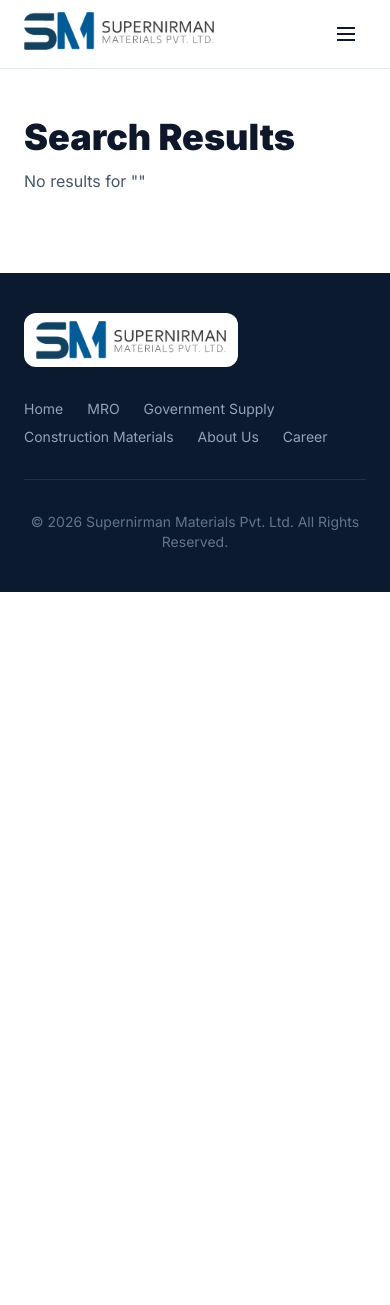
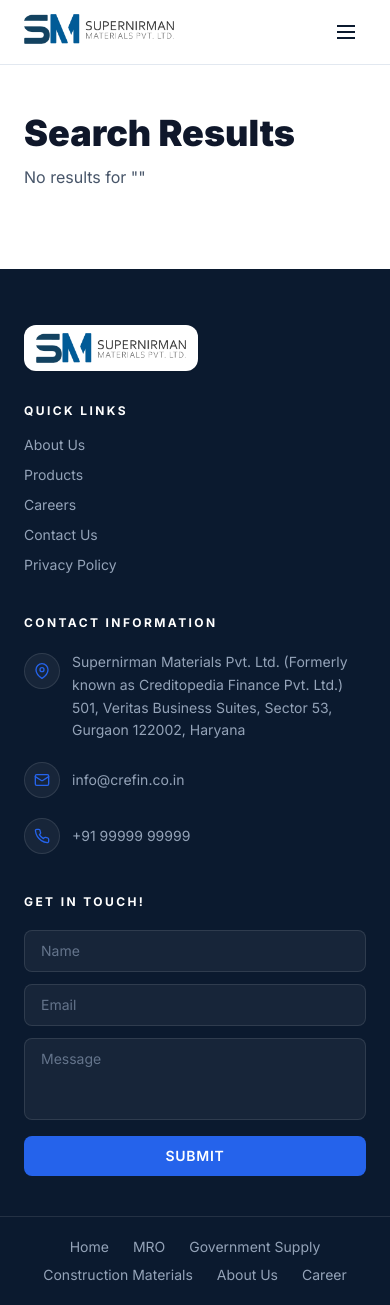
Before and after one commit to productincubr/supernirman, a React (Vite) app: page /search in a window 390 px wide. Before the commit the page ends 844 px from the top, so only its background shows below. Built offline with nearby package versions, Linux system fonts and the light colour scheme.

Commit message:
Improve responsive layout and add gitignore

```diff
--- a/src/components/Footer.jsx
+++ b/src/components/Footer.jsx
@@ -1,25 +1,161 @@
+import { useState } from 'react';
 import { Link } from 'react-router-dom';
 import SMPLLogo from './Logo.jsx';
 
-const links = [
+const quickLinks = [
+  ['/about', 'About Us'],
+  ['/mro', 'Products'],
+  ['/career', 'Careers'],
+  ['/contact', 'Contact Us'],
+  ['/privacy', 'Privacy Policy'],
+];
+
+const navLinks = [
   ['/', 'Home'],
   ['/mro', 'MRO'],
   ['/government-supply', 'Government Supply'],
   ['/construction-materials', 'Construction Materials'],
   ['/about', 'About Us'],
   ['/career', 'Career'],
-  // ['/contact', 'Contact Us'],
 ];
 
 export default function SiteFooter() {
+  const [form, setForm] = useState({ name: '', email: '', message: '' });
+  const [submitted, setSubmitted] = useState(false);
+
+  const handleChange = (e) =>
+    setForm((prev) => ({ ...prev, [e.target.name]: e.target.value }));
+
+  const handleSubmit = (e) => {
+    e.preventDefault();
+    console.log('Form submitted:', form);
+    setSubmitted(true);
+    setTimeout(() => setSubmitted(false), 3000);
+    setForm({ name: '', email: '', message: '' });
+  };
+
   return (
     <footer className="bg-navy-900 text-slate-300">
-      <div className="mx-auto max-w-7xl px-6 py-10">
-        {/* Top row: Logo + Nav */}
-        <div className="flex flex-col items-start gap-8 md:flex-row md:items-center md:justify-between">
-          <SMPLLogo variant="light" />
-          <nav className="flex flex-wrap gap-x-6 gap-y-2">
-            {links.map(([path, label]) => (
+      {/* Main footer grid */}
+      <div className="mx-auto max-w-7xl px-6 pb-10 pt-14">
+        <div className="grid gap-10 md:grid-cols-2 lg:grid-cols-[1.2fr_1.5fr_1.3fr]">
+
+          {/* Column 1 — Logo + Quick Links */}
+          <div>
+            <SMPLLogo variant="light" />
+            <h4 className="mb-4 mt-8 text-xs font-bold uppercase tracking-[0.2em] text-white">
+              Quick Links
+            </h4>
+            <nav className="flex flex-col gap-2.5">
+              {quickLinks.map(([path, label]) => (
+                <Link
+                  key={path}
+                  to={path}
+                  className="w-fit text-sm text-slate-400 transition-colors hover:text-brand"
+                >
+                  {label}
+                </Link>
+              ))}
+            </nav>
+          </div>
+
+          {/* Column 2 — Contact Information */}
+          <div>
+            <h4 className="mb-5 text-xs font-bold uppercase tracking-[0.2em] text-white">
+              Contact Information
+            </h4>
+
+            <div className="flex gap-3">
+              <div className="mt-0.5 flex h-9 w-9 shrink-0 items-center justify-center rounded-full border border-white/10 bg-white/5">
+                <svg className="h-4 w-4 text-brand" fill="none" stroke="currentColor" strokeWidth="2" strokeLinecap="round" strokeLinejoin="round" viewBox="0 0 24 24">
+                  <path d="M21 10c0 7-9 13-9 13s-9-6-9-13a9 9 0 0 1 18 0z" />
+                  <circle cx="12" cy="10" r="3" />
+                </svg>
+              </div>
+              <p className="text-sm leading-relaxed text-slate-400">
+                Supernirman Materials Pvt. Ltd. (Formerly known as Creditopedia Finance Pvt. Ltd.)
+                501, Veritas Business Suites, Sector 53, Gurgaon 122002, Haryana
+              </p>
+            </div>
+
+            <div className="mt-5 flex items-center gap-3">
+              <div className="flex h-9 w-9 shrink-0 items-center justify-center rounded-full border border-white/10 bg-white/5">
+                <svg className="h-4 w-4 text-brand" fill="none" stroke="currentColor" strokeWidth="2" strokeLinecap="round" strokeLinejoin="round" viewBox="0 0 24 24">
+                  <rect x="2" y="4" width="20" height="16" rx="2" />
+                  <path d="m22 7-8.97 5.7a1.94 1.94 0 0 1-2.06 0L2 7" />
+                </svg>
+              </div>
+              <a href="mailto:info@crefin.co.in" className="text-sm text-slate-400 transition-colors hover:text-brand">
+                info@crefin.co.in
+              </a>
+            </div>
+
+            <div className="mt-5 flex items-center gap-3">
+              <div className="flex h-9 w-9 shrink-0 items-center justify-center rounded-full border border-white/10 bg-white/5">
+                <svg className="h-4 w-4 text-brand" fill="none" stroke="currentColor" strokeWidth="2" strokeLinecap="round" strokeLinejoin="round" viewBox="0 0 24 24">
+                  <path d="M22 16.92v3a2 2 0 0 1-2.18 2 19.79 19.79 0 0 1-8.63-3.07 19.5 19.5 0 0 1-6-6 19.79 19.79 0 0 1-3.07-8.67A2 2 0 0 1 4.11 2h3a2 2 0 0 1 2 1.72c.127.96.361 1.903.7 2.81a2 2 0 0 1-.45 2.11L8.09 9.91a16 16 0 0 0 6 6l1.27-1.27a2 2 0 0 1 2.11-.45c.907.339 1.85.573 2.81.7A2 2 0 0 1 22 16.92z" />
+                </svg>
+              </div>
+              <a href="tel:+919999999999" className="text-sm text-slate-400 transition-colors hover:text-brand">
+                +91 99999 99999
+              </a>
+            </div>
+          </div>
+
+          {/* Column 3 — Get in Touch form */}
+          <div>
+            <h4 className="mb-5 text-xs font-bold uppercase tracking-[0.2em] text-white">
+              Get in Touch!
+            </h4>
+
+            {submitted ? (
+              <div className="flex items-center gap-2 rounded-xl border border-green-500/20 bg-green-500/10 px-4 py-3 text-sm text-green-400">
+                <svg className="h-5 w-5 shrink-0" fill="none" stroke="currentColor" strokeWidth="2" viewBox="0 0 24 24"><circle cx="12" cy="12" r="10"/><path d="m9 12 2 2 4-4"/></svg>
+                Message sent successfully!
+              </div>
+            ) : (
+              <div className="flex flex-col gap-3">
+                <input
+                  type="text"
+                  name="name"
+                  placeholder="Name"
+                  value={form.name}
+                  onChange={handleChange}
+                  className="rounded-lg border border-white/10 bg-white/5 px-4 py-2.5 text-sm text-white placeholder-slate-500 outline-none transition-colors focus:border-brand focus:ring-1 focus:ring-brand"
+                />
+                <input
+                  type="email"
+                  name="email"
+                  placeholder="Email"
+                  value={form.email}
+                  onChange={handleChange}
+                  className="rounded-lg border border-white/10 bg-white/5 px-4 py-2.5 text-sm text-white placeholder-slate-500 outline-none transition-colors focus:border-brand focus:ring-1 focus:ring-brand"
+                />
+                <textarea
+                  name="message"
+                  placeholder="Message"
+                  rows="3"
+                  value={form.message}
+                  onChange={handleChange}
+                  className="resize-none rounded-lg border border-white/10 bg-white/5 px-4 py-2.5 text-sm text-white placeholder-slate-500 outline-none transition-colors focus:border-brand focus:ring-1 focus:ring-brand"
+                />
+                <button
+                  onClick={handleSubmit}
+                  className="mt-1 rounded-lg bg-brand px-6 py-2.5 text-sm font-semibold uppercase tracking-wider text-white transition-colors hover:bg-brand-dark"
+                >
+                  Submit
+                </button>
+              </div>
+            )}
+          </div>
+        </div>
+      </div>
+
+      {/* Nav links row */}
+      <div className="border-t border-white/10">
+        <div className="mx-auto max-w-7xl px-6 py-5">
+          <nav className="flex flex-wrap justify-center gap-x-6 gap-y-2">
+            {navLinks.map(([path, label]) => (
               <Link
                 key={path}
                 to={path}
@@ -30,15 +166,27 @@
             ))}
           </nav>
         </div>
+      </div>
 
-        {/* Divider */}
-        <div className="my-8 border-t border-white/10" />
-
-        {/* Copyright */}
-        <p className="text-center text-sm text-slate-500">
-          © {new Date().getFullYear()} Supernirman Materials Pvt. Ltd. All Rights Reserved.
-        </p>
-      </div>
+      {/* Copyright + WhatsApp */}
+      {/* <div className="border-t border-white/10">
+        <div className="mx-auto flex max-w-7xl items-center justify-between px-6 py-5">
+          {/* <p className="text-sm text-slate-500">
+            © {new Date().getFullYear()} Supernirman Materials Pvt. Ltd. All Rights Reserved.
+          </p> */}
+          {/* <a
+            href="https://wa.me/9199104 57575"
+            target="_blank"
+            rel="noreferrer"
+            className="flex h-11 w-11 items-center justify-center rounded-full bg-green-500 text-white shadow-lg transition-transform hover:scale-110"
+            aria-label="Chat on WhatsApp"
+          >
+            <svg className="h-5 w-5" fill="currentColor" viewBox="0 0 24 24">
+              <path d="M17.472 14.382c-.297-.149-1.758-.867-2.03-.967-.273-.099-.471-.148-.67.15-.197.297-.767.966-.94 1.164-.173.199-.347.223-.644.075-.297-.15-1.255-.463-2.39-1.475-.883-.788-1.48-1.761-1.653-2.059-.173-.297-.018-.458.13-.606.134-.133.298-.347.446-.52.149-.174.198-.298.298-.497.099-.198.05-.371-.025-.52-.075-.149-.669-1.612-.916-2.207-.242-.579-.487-.5-.669-.51-.173-.008-.371-.01-.57-.01-.198 0-.52.074-.792.372-.272.297-1.04 1.016-1.04 2.479 0 1.462 1.065 2.875 1.213 3.074.149.198 2.096 3.2 5.077 4.487.709.306 1.262.489 1.694.625.712.227 1.36.195 1.871.118.571-.085 1.758-.719 2.006-1.413.248-.694.248-1.289.173-1.413-.074-.124-.272-.198-.57-.347m-5.421 7.403h-.004a9.87 9.87 0 0 1-5.031-1.378l-.361-.214-3.741.982.998-3.648-.235-.374a9.86 9.86 0 0 1-1.51-5.26c.001-5.45 4.436-9.884 9.888-9.884 2.64 0 5.122 1.03 6.988 2.898a9.825 9.825 0 0 1 2.893 6.994c-.003 5.45-4.437 9.884-9.885 9.884m8.413-18.297A11.815 11.815 0 0 0 12.05 0C5.495 0 .16 5.335.157 11.892c0 2.096.547 4.142 1.588 5.945L.057 24l6.305-1.654a11.882 11.882 0 0 0 5.683 1.448h.005c6.554 0 11.89-5.335 11.893-11.893a11.821 11.821 0 0 0-3.48-8.413z" />
+            </svg>
+          </a> */}
+        {/* </div> */}
+      {/* </div> */}
     </footer>
   );
 }
--- a/src/components/Logo.jsx
+++ b/src/components/Logo.jsx
@@ -10,7 +10,7 @@
       <img
         src="/image/nirmanLogo.png"
         alt="Supernirman Materials Pvt. Ltd."
-        className="block h-auto w-[190px] object-contain sm:w-[220px]"
+        className="block h-auto w-[150px] sm:w-[190px] md:w-[220px] object-contain"
         loading="eager"
       />
     </div>
```
Also changed, not shown: src/pages/Home.jsx (+19 -19 lines), 1 other file (tests, documents, lock files or other folders).
